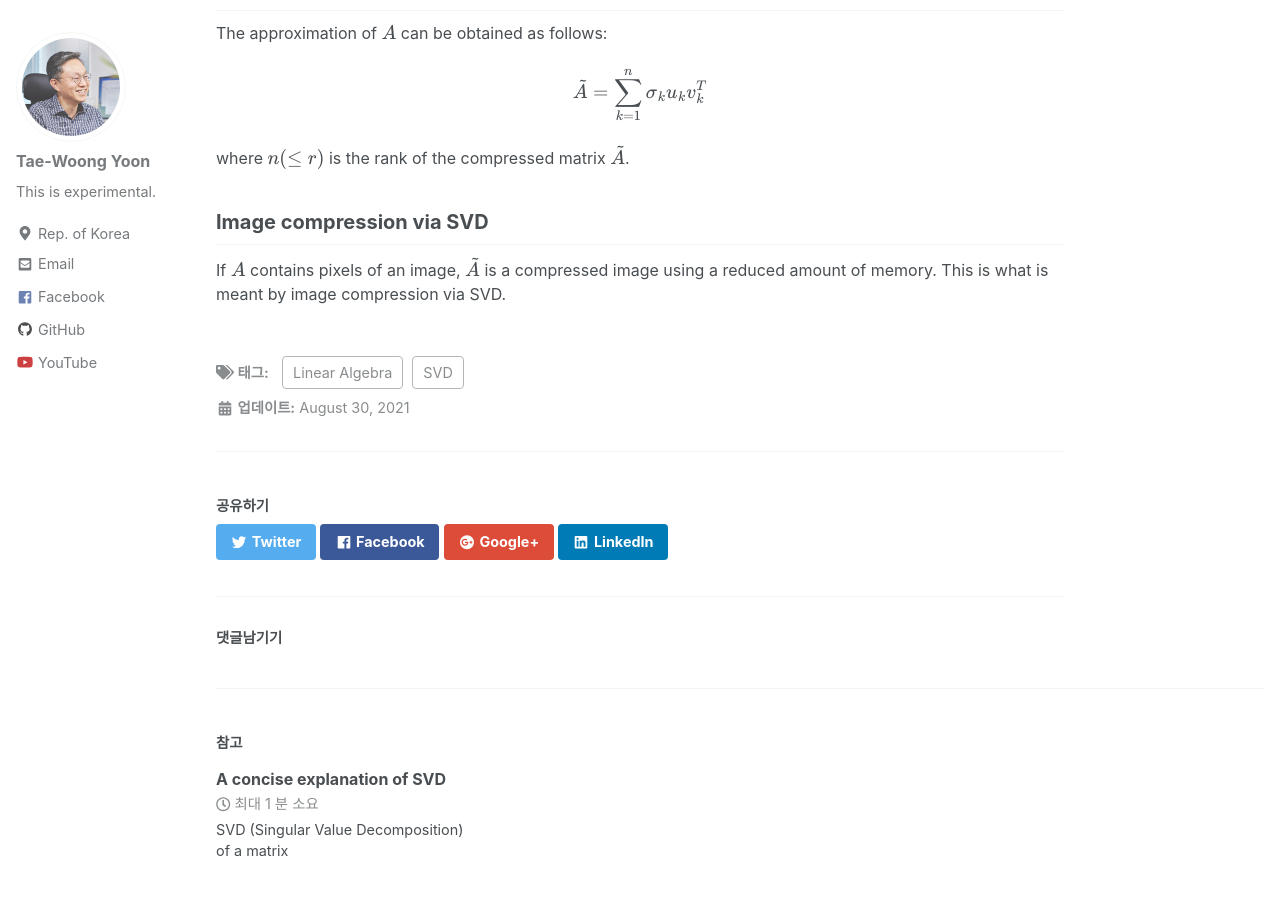
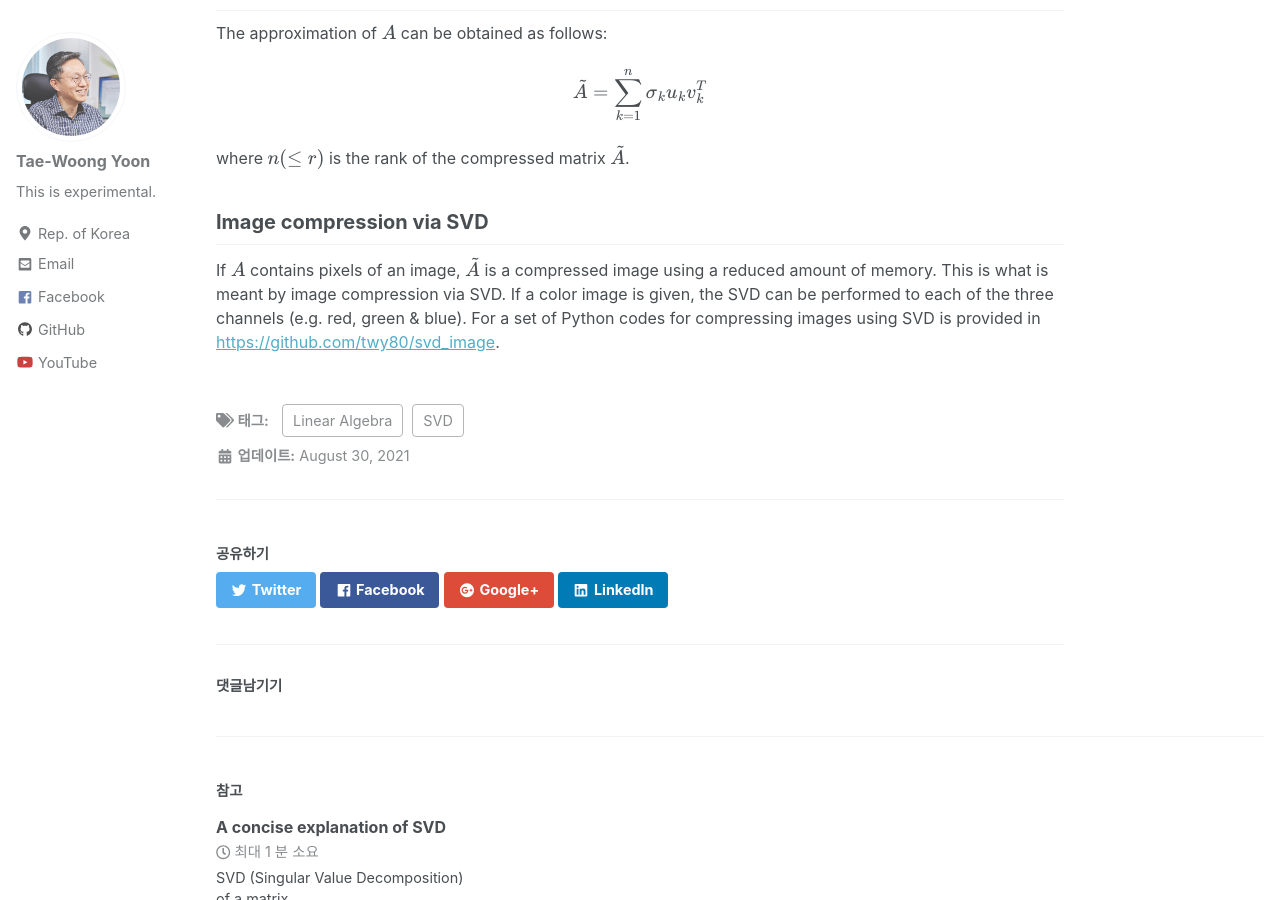
Before and after one commit to twy80/mkkim85.github.io, a Jekyll site: the page built from _posts/2021-08-30-svd.md, in a window 1280 px wide and 900 px high, scrolled down 584 px. Built offline with Jekyll 4.4.1, drawn with Linux system fonts in a browser that asks for light colours; nearby versions of some CDN libraries; formulas are drawn with MathJax 3; comment, search, counter and statistics services are not loaded.

Commit message:
Update 2021-08-30-svd.md

```diff
--- a/_posts/2021-08-30-svd.md
+++ b/_posts/2021-08-30-svd.md
@@ -29,5 +29,7 @@ where $n (\le r)$ is the rank of the compressed matrix $\tilde{A}$.
 
 ## Image compression via SVD
 
-If $A$ contains pixels of an image, $\tilde{A}$ is a compressed image using a reduced amount of memory. This is what is meant by image
-compression via SVD.
+If $A$ contains pixels of an image, $\tilde{A}$ is a compressed image using a reduced amount of memory.
+This is what is meant by image compression via SVD. If a color image is given, the SVD can be performed
+to each of the three channels (e.g. red, green & blue). For a set of Python codes for compressing images
+using SVD is provided in [https://github.com/twy80/svd_image](https://github.com/twy80/svd_image).
```
